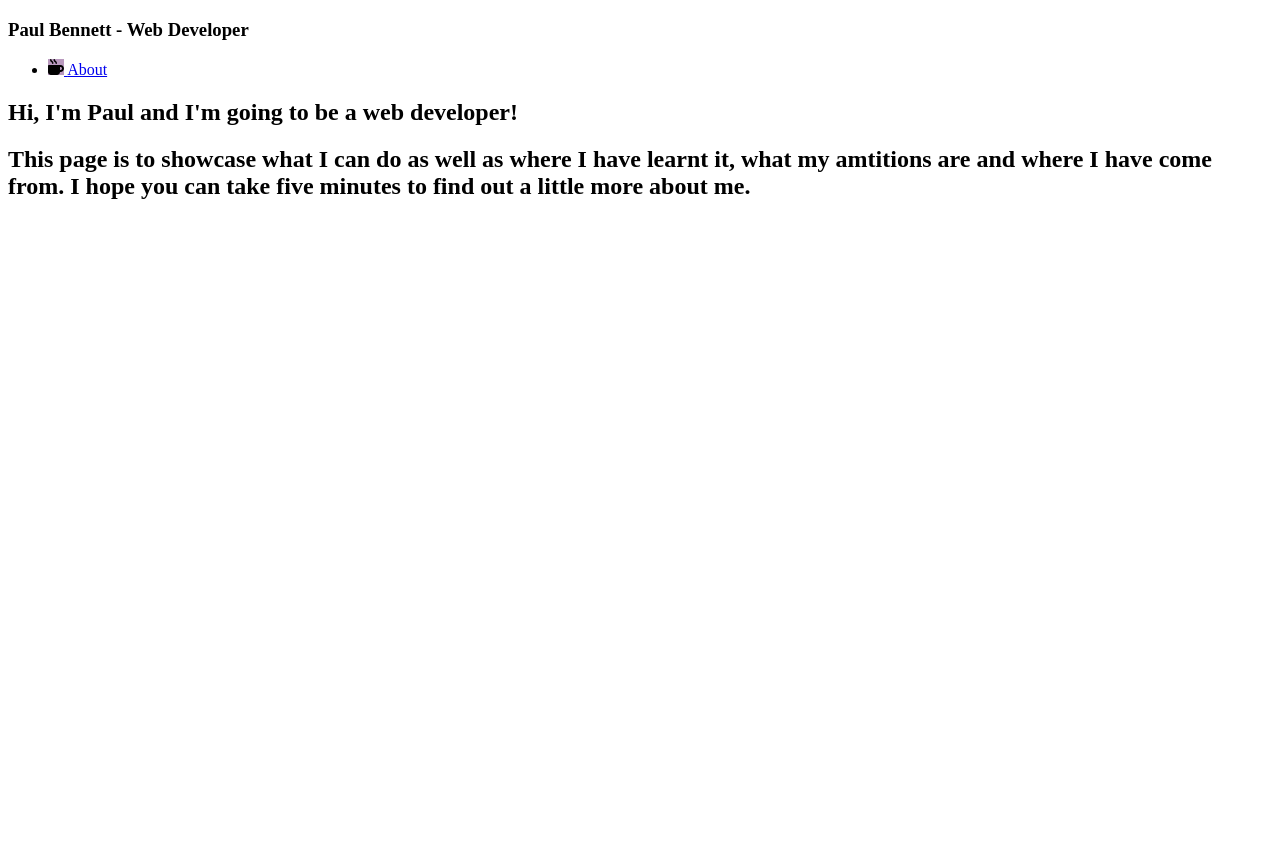
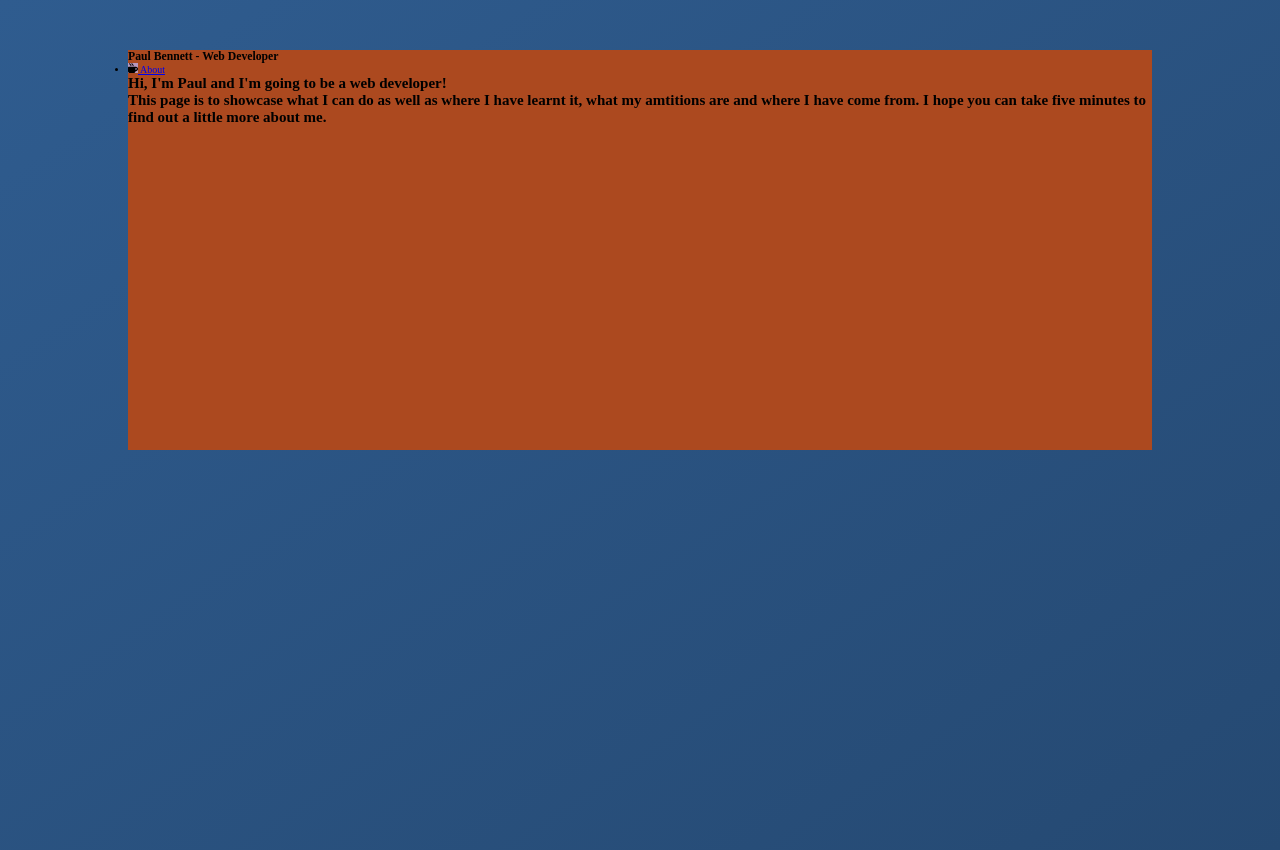
Before and after one commit to pb-bennett/portfolio-landing, a plain HTML site: page index.html in a window 1280 px wide. Before the commit the page ends 800 px from the top, so only its background shows below. Drawn offline with Linux system fonts and the light colour scheme.

Commit message:
moving back to desktop

```diff
--- /dev/null
+++ b/sass/base/_base.scss
@@ -0,0 +1,26 @@
+*,
+*::after,
+*::before {
+  margin: 0;
+  padding: 0;
+  box-sizing: inherit;
+}
+
+html {
+  // This defines what 1rem is - allows for people to increase default font size in browser
+  font-size: 62.5%; //1 rem = 10px; 10px/16px = 62.5%
+}
+
+body {
+  background-image: linear-gradient(to right bottom, var(--color-primary-deep-blue), var(--color-primary-deep-blue-dark));
+  background-size: cover;
+  background-repeat: no-repeat;
+  min-height: 100vh;
+}
+
+.container {
+  width: 80%;
+  height: 40rem;
+  background-color: var(--color-primary-mandarin-dark);
+  margin: 5rem auto;
+}
--- /dev/null
+++ b/sass/layout/_header.scss
@@ -0,0 +1,4 @@
+.header {
+  &__title {
+  }
+}
--- a/sass/main.scss
+++ b/sass/main.scss
@@ -1,5 +1,12 @@
 @import "abstracts/mixins";
 @import "abstracts/variables";
+
+@import "base/animations";
+@import "base/base";
+@import "base/typography";
+@import "base/utilities";
+
+@import "layout/header";
 
 .top-nav {
   &__icon {
```
Also changed, not shown: css/main.min.css, sass/base/_animations.scss (added), sass/base/_typography.scss (added), sass/base/_utilities.scss (added), sass/main.css, 2 other files.
